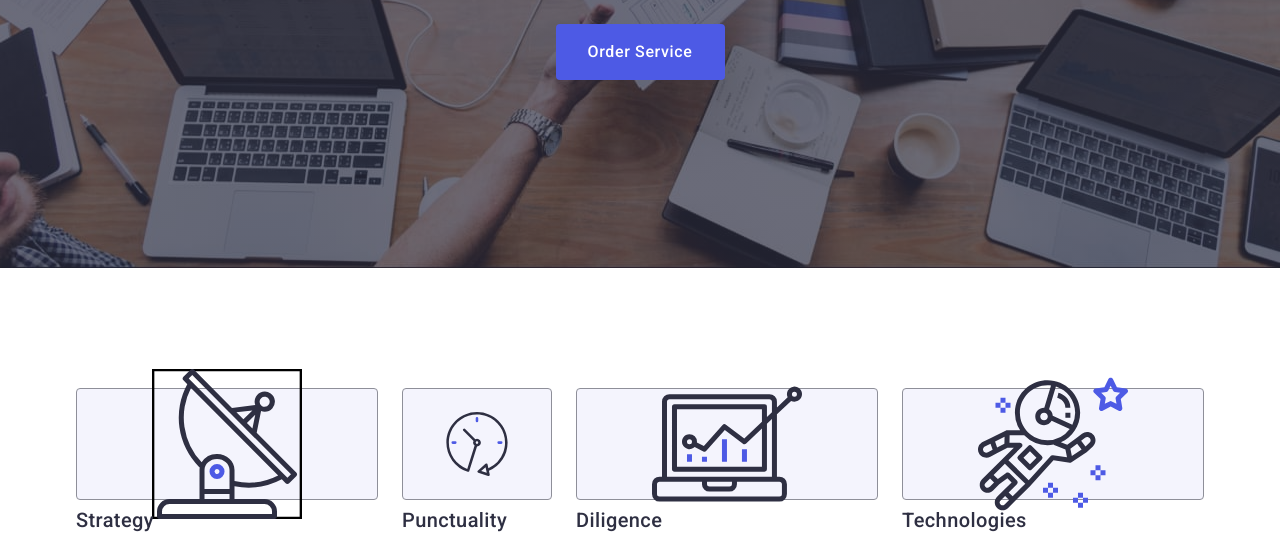
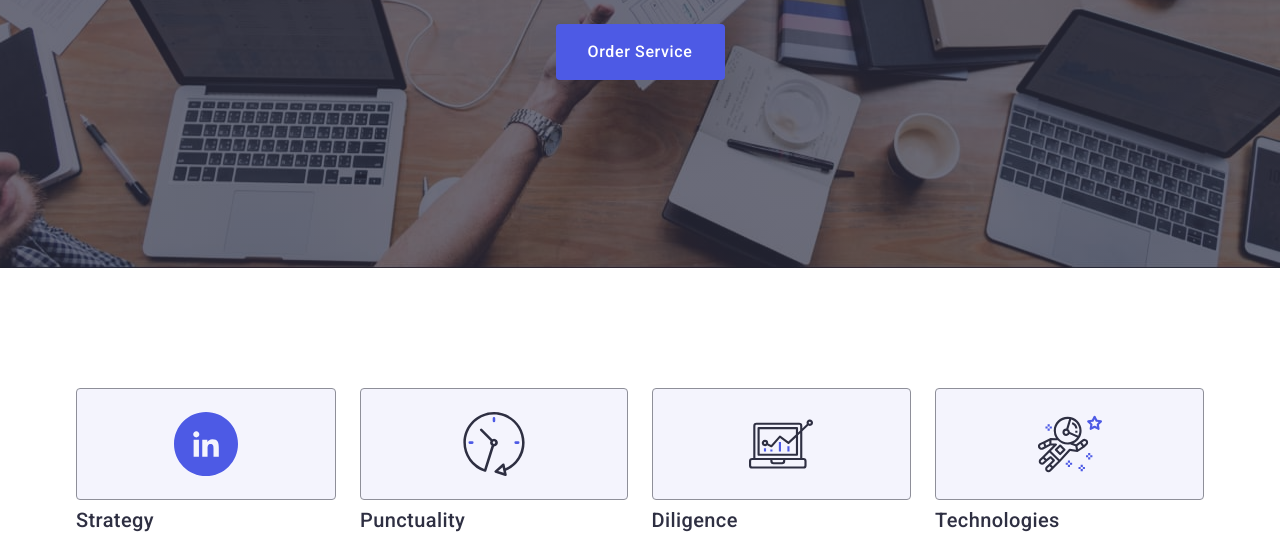
Before and after one commit to Sergiy4ik/goit-markup-hw-04, a plain HTML site: page index.html in a window 1280 px wide. Shown: the part 405-950 px from the top of the page. Drawn offline with nearby package versions, Linux system fonts and the light colour scheme.

Commit message:
Update index.html

```diff
--- a/index.html
+++ b/index.html
@@ -52,9 +52,9 @@
         <ul class="solutions-list">
         <li class="solutions-list-item">
             <div class="solutions-list-icon">
-                <svg >
-                    <use xlink:href="./images/symbol-defs.svg#icon-antenna"></use>
-                </svg>
+              <svg width="64px" height="64px">
+                <use href="./images/symbol-defs.svg#icon-in"></use>
+              </svg>
             </div>
         <h3 class="solutions-text">Strategy</h3>
         <p class="solution-p">
@@ -64,8 +64,8 @@
       </li>
       <li class="solutions-list-item">
         <div class="solutions-list-icon">
-            <svg width="64px"
-                 height="64px">
+            <svg     width="64px"
+            height="64px">
                 <use href="./images/symbol-defs.svg#icon-clock"></use>
             </svg>
         </div>
@@ -77,7 +77,8 @@
       </li>
       <li class="solutions-list-item">
         <div class="solutions-list-icon">
-            <svg >
+            <svg width="64px"
+            height="64px">
                 <use href="./images/symbol-defs.svg#icon-diagram"></use>
             </svg>
         </div>
@@ -89,7 +90,8 @@
       </li>
       <li class="solutions-list-item">
         <div class="solutions-list-icon">
-            <svg >
+            <svg width="64px"
+            height="64px">
                 <use href="./images/symbol-defs.svg#icon-astronaut"></use>
             </svg>
         </div>
```
